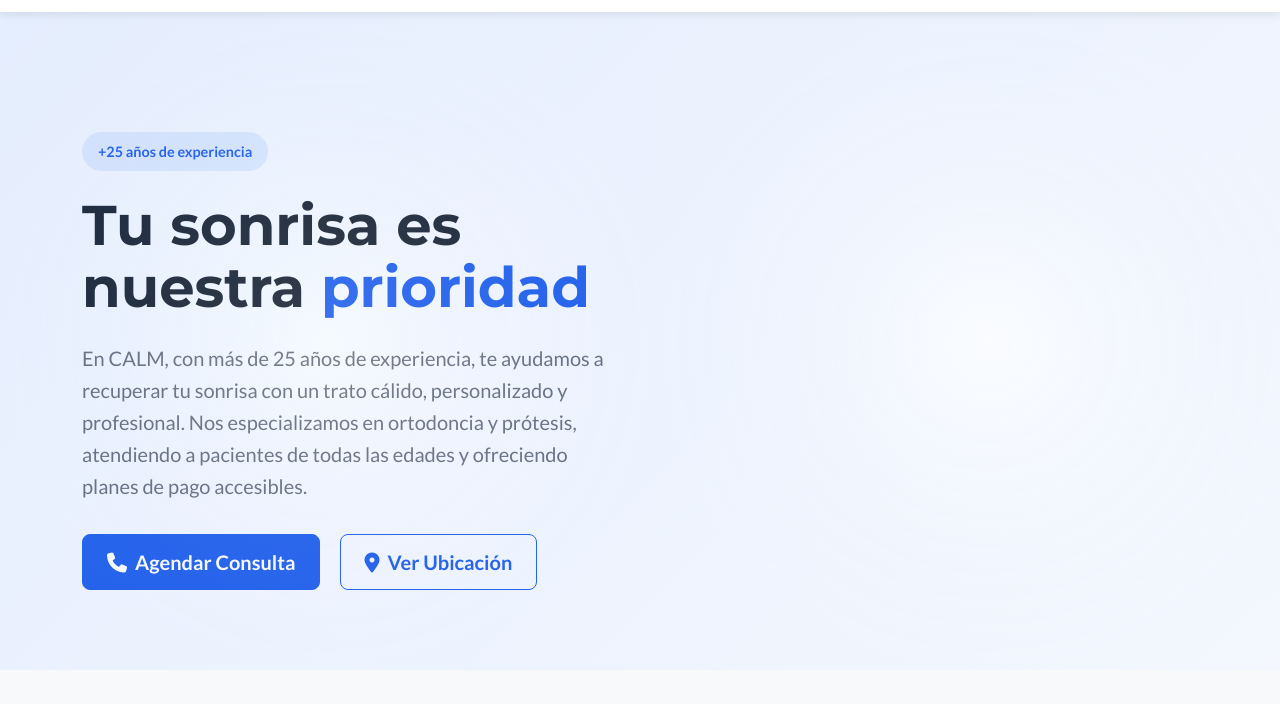
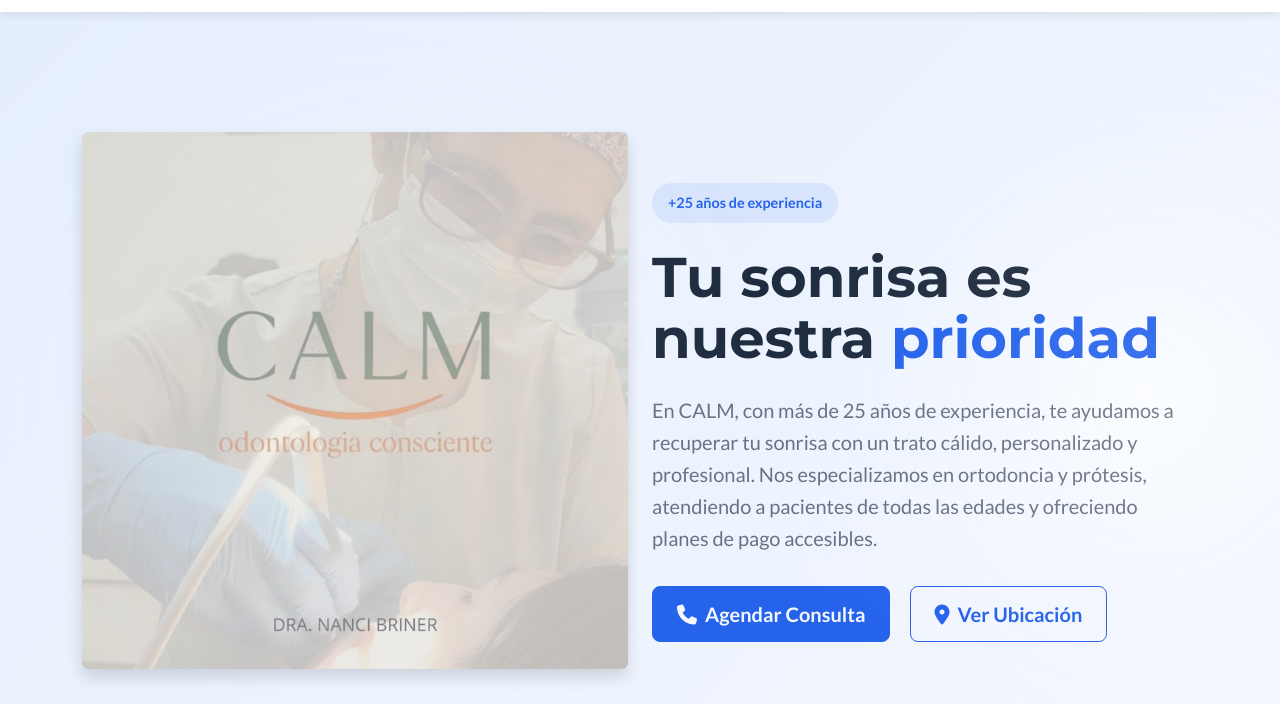
Before and after one commit to launocetti/odontologiacalm, a plain HTML site: page index.html in a window 1280 px wide. Shown: the part 96-800 px from the top of the page. Drawn offline with nearby package versions, Linux system fonts and the light colour scheme.

Commit message:
Update index.html

```diff
--- a/index.html
+++ b/index.html
@@ -88,7 +88,9 @@
         <section id="inicio" class="hero-section">
             <div class="container container-responsive">
                 <div class="row align-items-center">
-
+                    <div class="col-lg-6 mb-4">
+                        <img src="../imagenes/calm 1.jpg?height=400&width=600" class="img-fluid rounded shadow">
+                    </div>
                     <div class="col-lg-6">
                         <div class="badge-custom mb-4">+25 años de experiencia</div>
                             <h1 class="hero-title">Tu sonrisa es nuestra <span class="text-primary">prioridad</span></h1>
```
